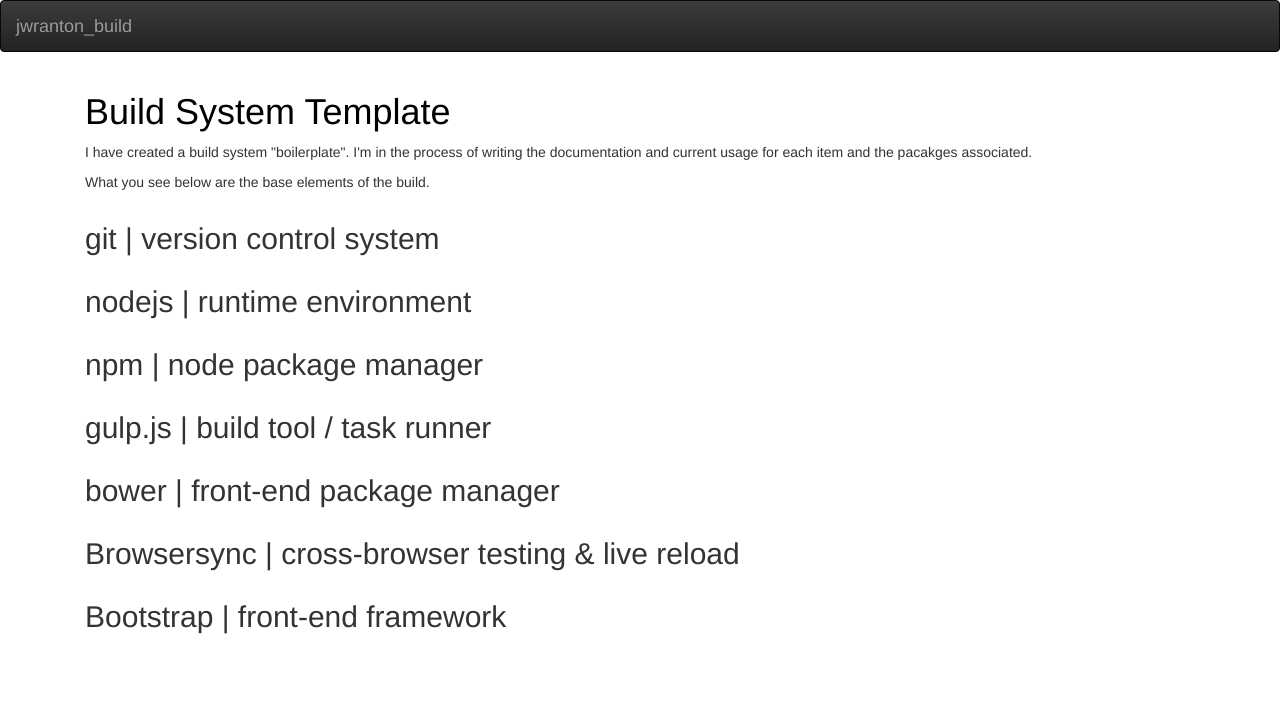
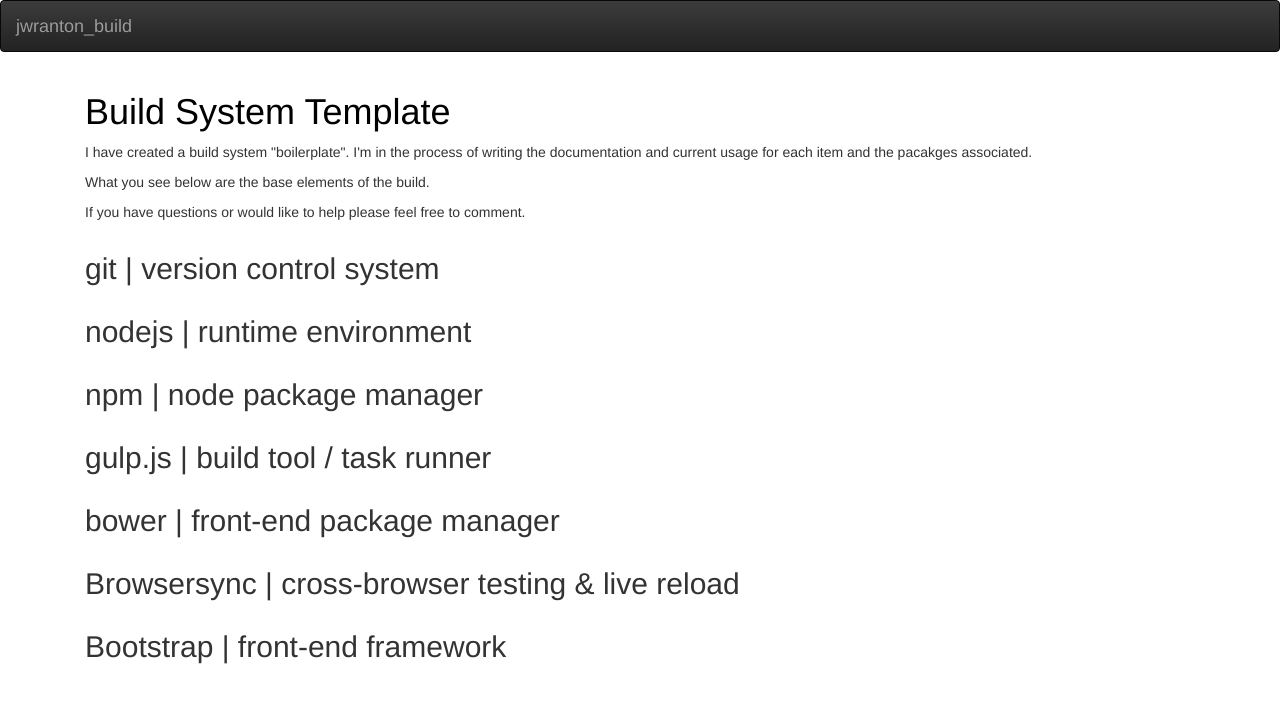
Before and after one commit to JWRanton/jwranton_build, a website: page src/index.html in a window 1280 px wide. Drawn offline with nearby package versions, Linux system fonts and the light colour scheme; files that its build step writes are made by us from their sources; files whose address does not match are found by name.

Commit message:
added paragraph

```diff
--- a/src/index.html
+++ b/src/index.html
@@ -37,6 +37,7 @@
     <h1>Build System Template</h1>
     <p>I have created a build system "boilerplate".  I'm in the process of writing the documentation and current usage for each item and the pacakges associated.</p>
     <p>What you see below are the base elements of the build.</p>
+    <p>If you have questions or would like to help please feel free to comment.</p>
     </div>
 </div>
     <div class="container">
```
Also changed, not shown: dist/index.html.
